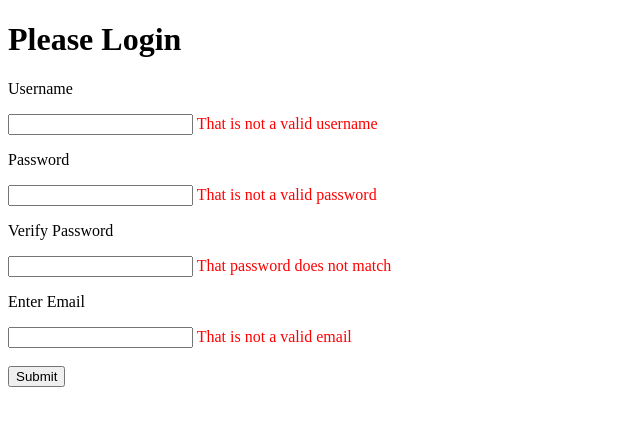
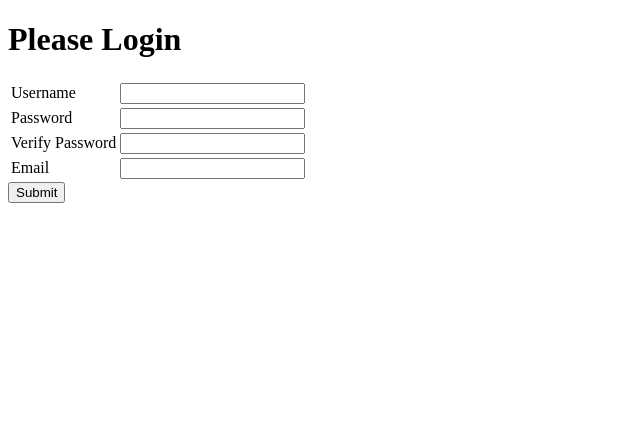
Before and after one commit to reichg/user-signup, a Flask app: page / in a window 1280 px wide. Shown: the top 426 px of the page, without its empty margins (0-640 px from the left). Run offline with Flask 2, Linux system fonts and the light colour scheme.

Commit message:
Redid a lot of the files

```diff
--- a/main.py
+++ b/main.py
@@ -5,22 +5,20 @@ from flask import Flask, render_template, request, redirect, url_for
 app = Flask(__name__)
 
 
-
 @app.route("/", methods=['GET', 'POST'])
-def index():
+def login():
+    error = None
     if request.method == 'POST':
-        return render_template('welcome.html')
-
-    else:
-        return render_template('index.html')
+        if request.form['username'] != 'admin' or request.form['password'] != 'admin':
+            error = 'invalid creds'
+        else:
+            return redirect(url_for('welcome'))
+    return render_template('login.html', error=error)
 
 
-@app.route('/welcome')
-def successful_login():
-    if request.form['username'] == request.form['username']:
-        return render_template('welcome.html')
-    else:
-        return redirect(url_for('index'))
+@app.route("/welcome")
+def welcome():
+    return render_template('welcome.html')
 
 
 
--- a/templates/index.html
+++ /dev/null
@@ -1,34 +0,0 @@
-<!DOCTYPE html>
-<html>
-<head>
-<title>Login Page</title>
-<style>
-	.error {
-		color: red;
-	}
-	</style>
-</head>
-<body>
-<h1>Please Login</h1>
-<form method="POST">
-	<p>Username</p>
-	<input type="text" name="username">
-	<span class="error">That is not a valid username</span>
-	<br>
-	<p>Password</p>
-	<input type="password" name="password">
-	<span class="error">That is not a valid password</span>
-	<br>
-	<p>Verify Password</p>
-	<input type="password" name="vpassword">
-	<span class="error">That password does not match</span>
-	<br>
-	<p>Enter Email</p>
-	<input type="text" name="email">
-	<span class="error">That is not a valid email</span>
-	<br>
-	<br>
-	<input type="submit">
-</form>
-</body>
-</html>
--- /dev/null
+++ b/templates/login.html
@@ -0,0 +1,57 @@
+<!DOCTYPE html>
+<html>
+<head>
+<title>Login Page</title>
+<style>
+	.error {
+		color: red;
+	}
+	</style>
+</head>
+<body>
+<h1>Please Login</h1>
+<form method="POST">
+	<table>
+		<tbody>
+			<tr>
+				<td>
+					<label for="username">Username</label>
+				</td>
+				<td>
+					<input name="username" type="text" value>
+					<span class="error"></span>
+				</td>
+			</tr>
+			<tr>
+				<td>
+					<label for="password">Password</label>
+				</td>
+				<td>
+					<input name="password" type="password" value>
+					<span class="error"></span>
+				</td>
+			</tr>
+			<tr>
+				<td>
+					<label for="verify">Verify Password</label>
+				</td>
+				<td>
+					<input name="verify" type="password" value>
+					<span class="error"></span>
+				</td>
+			</tr>
+			<tr>
+				<td>
+					<label for="email">Email</label>
+				</td>
+				<td>
+					<input name="email" type="text" value>
+					<span class="error"></span>
+				</td>
+			</tr>
+		</tbody>
+	</table>
+	<input type="submit">
+</form>
+</body>
+</html>
```
Also changed, not shown: templates/welcome.html (+1 -7 lines).
